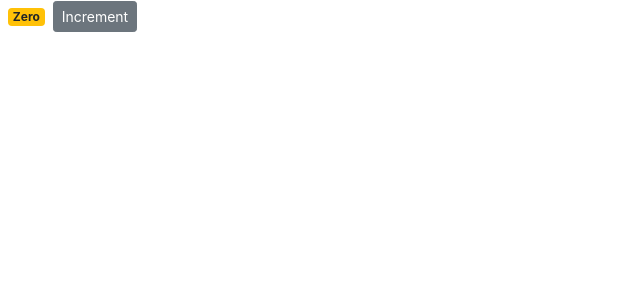
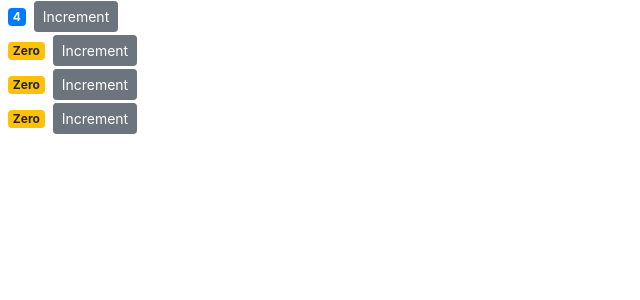
Before and after one commit to SamirJouni/shopping-cart, a React (Create React App) app: page / in a window 1280 px wide. Shown: the top 300 px of the page, without its empty margins (0-640 px from the left). Built offline with nearby package versions, Linux system fonts and the light colour scheme.

Commit message:
made various improvements to the app, added more counters and an increment method

```diff
--- a/src/components/Counter.jsx
+++ b/src/components/Counter.jsx
@@ -1,10 +1,11 @@
 import React from "react";
 
 const Counter = props => {
+
 	return (
 		<div>
-			<span className={props.setClasses()}>{props.formatCount()}</span>
-			<button className="btn btn-secondary btn-sm">Increment</button>
+			<span className={props.getBadgeClasses(props.counter)}>{props.formatCount(props.counter)}</span>
+			<button onClick={() => props.onIncrement(props.counter)} className="btn btn-secondary btn-sm">Increment</button>
 		</div>
 	);
 };
--- a/src/components/Counters.jsx
+++ b/src/components/Counters.jsx
@@ -3,18 +3,21 @@ import Counter from "./Counter";
 
 const Counters = props => {
 
-	const formatCount = () => {
-		const { value } = props.counter;
+	const formatCount = (counter) => {
+		const { value } = counter;
 		return value === 0 ? "Zero" : value;
 	};
 
-	const setCountClasses = () => {
+	const getBadgeClasses = (counter) => {
 		let classes = 'badge m-2 badge-';
-		const { value } = props.counter;
+		const { value } = counter;
 		return classes += value === 0 ? 'warning' : 'primary';
 	}
 
-	return <Counter counter={props.counter} formatCount={formatCount} setClasses={setCountClasses} />;
-};
+	return (
+			props.counters.map((counter) => {
+			return <Counter key={counter.id} counter={counter} formatCount={formatCount} getBadgeClasses={getBadgeClasses} onIncrement={props.onIncrement}/> })
+		);
+	};
 
 export default Counters;
--- a/src/containers/App.jsx
+++ b/src/containers/App.jsx
@@ -6,16 +6,26 @@ class App extends Component {
 	constructor() {
 		super();
 		this.state = {
-			counter: {
-				value: 0
-			}
+			counters: [
+				{value: 4, id: 0},
+				{ value: 0, id: 1 },
+				{ value: 0, id: 2 },
+				{ value: 0, id: 3 },
+			]
 		};
 	}
+
+	handleIncrement = counter => {
+		console.log(counter);
+	};
 
 	render() {
 		return (
 			<React.Fragment>
-				<Counters counter={this.state.counter} />
+				<Counters
+					counters={this.state.counters}
+					onIncrement={this.handleIncrement}
+				/>
 			</React.Fragment>
 		);
 	}
```
